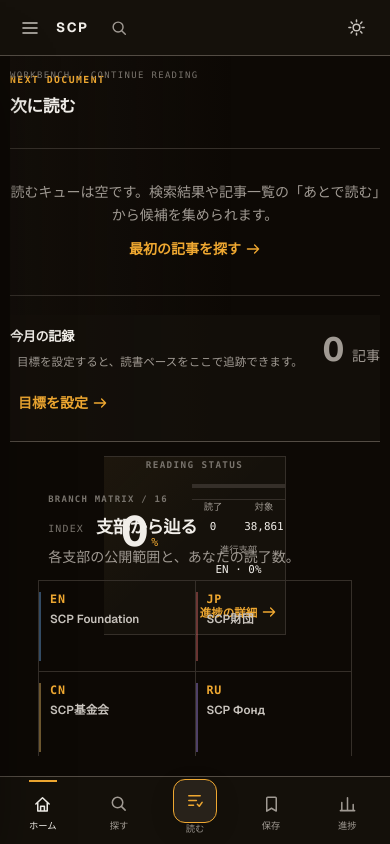
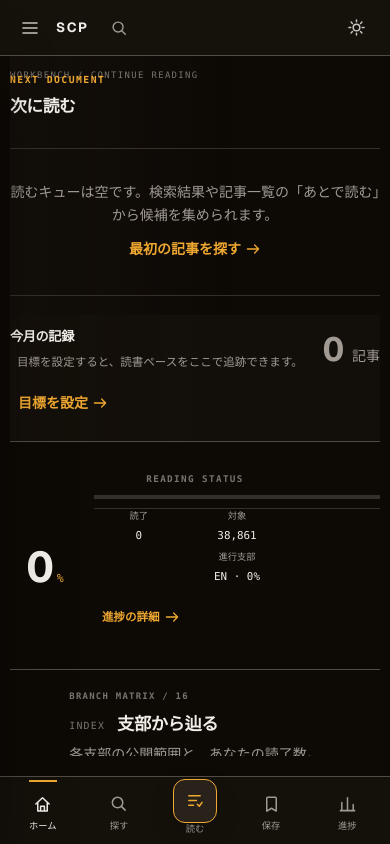
Before and after one commit to Tetsuya4869/scp-central-site, a React (Vite) app: page / in a window 390 px wide. Built offline with nearby package versions, Linux system fonts and the light colour scheme.

Commit message:
Fix mobile home flow and adaptive branch layout
Make the mobile home layout self-sizing, prevent section overlap, use width-driven branch columns, and refresh the offline cache.

```diff
--- a/public/sw.js
+++ b/public/sw.js
@@ -1,5 +1,5 @@
 const CACHE_PREFIX = 'scp-reading-atlas-'
-const CACHE = `${CACHE_PREFIX}v3`
+const CACHE = `${CACHE_PREFIX}v4`
 const LEGACY_CACHES = new Set(['scp-v1'])
 const SCOPE_URL = new URL(self.registration.scope)
 const BASE_PATH = SCOPE_URL.pathname.replace(/\/$/, '')
--- a/src/main.jsx
+++ b/src/main.jsx
@@ -8,6 +8,7 @@
 import './styles/atlas-terminal.css'
 import './styles/mobile-atlas.css'
 import './styles/branch-matrix.css'
+import './styles/mobile-stability.css'
 
 ReactDOM.createRoot(document.getElementById('root')).render(
   <React.StrictMode>
--- /dev/null
+++ b/src/styles/mobile-stability.css
@@ -0,0 +1,223 @@
+/*
+ * Mobile layout stability layer.
+ *
+ * Keep the phone home screen in normal document flow and let available width,
+ * rather than device-specific breakpoints, determine how dense the UI becomes.
+ */
+
+@media (max-width: 48rem) {
+  html {
+    -webkit-text-size-adjust: 100%;
+    text-size-adjust: 100%;
+  }
+
+  .home-page {
+    inline-size: 100%;
+    max-inline-size: none;
+    min-inline-size: 0;
+    overflow: visible;
+  }
+
+  /* Every home section owns its height. This prevents grid/flex remnants from
+     letting content visually spill into the next section on narrow Safari. */
+  .home-workbench,
+  .home-lead,
+  .home-recent {
+    position: relative;
+    inline-size: 100%;
+    max-inline-size: none;
+    min-inline-size: 0;
+    block-size: auto;
+    min-block-size: 0;
+    margin-inline: 0;
+    overflow: visible;
+    flex: 0 0 auto;
+  }
+
+  .home-workbench {
+    display: block;
+  }
+
+  .home-next,
+  .home-month {
+    position: relative;
+    inline-size: 100%;
+    max-inline-size: none;
+    min-inline-size: 0;
+    block-size: auto;
+    min-block-size: 0;
+  }
+
+  /* Reading status: explicit named areas are considerably more robust than
+     row-spans when Dynamic Type / Japanese line wrapping changes row heights. */
+  .home-lead {
+    display: block;
+    contain: layout;
+  }
+
+  .home-progress-ledger {
+    display: grid;
+    grid-template-columns: minmax(4.4rem, auto) minmax(0, 1fr);
+    grid-template-areas:
+      "label label"
+      "figure meter"
+      "figure meta"
+      "figure link";
+    align-items: center;
+    inline-size: 100%;
+    max-inline-size: none;
+    min-inline-size: 0;
+    block-size: auto;
+    min-block-size: 0;
+    margin: 0;
+    padding: 0.9rem 0;
+    gap: 0.55rem 0.85rem;
+    border: 0 !important;
+    background: transparent !important;
+    box-shadow: none !important;
+  }
+
+  .home-progress-ledger::before {
+    grid-area: label;
+    display: block;
+    margin: 0 0 0.05rem;
+  }
+
+  .home-progress-figure {
+    grid-area: figure;
+    align-self: center;
+    min-inline-size: 0;
+  }
+
+  .home-progress-figure span {
+    font-size: clamp(2.35rem, 11vw, 3.05rem);
+    line-height: 0.95;
+  }
+
+  .home-progress-ledger > .home-meter {
+    grid-area: meter;
+    inline-size: 100%;
+    min-inline-size: 0;
+  }
+
+  .home-progress-meta {
+    grid-area: meta;
+    display: grid;
+    grid-template-columns: repeat(auto-fit, minmax(4.6rem, 1fr));
+    inline-size: 100%;
+    min-inline-size: 0;
+    margin: 0;
+    gap: 0.35rem 0.55rem;
+  }
+
+  .home-progress-meta > div {
+    min-inline-size: 0;
+  }
+
+  .home-progress-meta dt,
+  .home-progress-meta dd {
+    overflow-wrap: anywhere;
+  }
+
+  .home-progress-ledger > .text-link {
+    grid-area: link;
+    justify-self: start;
+    min-inline-size: 0;
+  }
+
+  /* Recent items must always start below the status ledger, regardless of
+     content height or font scaling. */
+  .home-recent {
+    clear: both;
+    isolation: isolate;
+    padding-block: 1.05rem;
+  }
+
+  .home-recent-list,
+  .home-recent-item {
+    inline-size: 100%;
+    max-inline-size: none;
+    min-inline-size: 0;
+  }
+
+  .home-recent-item {
+    grid-template-columns: minmax(0, 1fr) auto;
+  }
+
+  .home-recent-title,
+  .home-recent-item .article-designation {
+    min-inline-size: 0;
+    overflow-wrap: anywhere;
+  }
+
+  /* Branch matrix: CSS chooses the number of columns from the space actually
+     available. Typical phones resolve to two columns; wider mobile layouts
+     naturally become three without a hard device-width switch. */
+  .home-branches {
+    position: relative;
+    inline-size: auto;
+    max-inline-size: none;
+    min-inline-size: 0;
+    block-size: auto;
+    min-block-size: 0;
+    margin-inline: calc(-1 * var(--mobile-edge));
+    overflow: visible;
+    flex: 0 0 auto;
+  }
+
+  .home-branch-index {
+    display: grid !important;
+    grid-template-columns: repeat(
+      auto-fit,
+      minmax(clamp(9rem, 43vw, 13rem), 1fr)
+    ) !important;
+    inline-size: 100% !important;
+    max-inline-size: none !important;
+    min-inline-size: 0 !important;
+    margin: 0 !important;
+    padding: 0 !important;
+    gap: 0 !important;
+    overflow: visible !important;
+  }
+
+  .home-branch-row {
+    inline-size: 100%;
+    max-inline-size: none;
+    min-inline-size: 0;
+    block-size: auto;
+    min-block-size: clamp(5.6rem, 24vw, 6.5rem);
+    overflow: hidden;
+  }
+
+  .home-branch-name,
+  .home-branch-name strong,
+  .home-branch-name small,
+  .home-branch-stats {
+    min-inline-size: 0;
+    overflow-wrap: anywhere;
+  }
+}
+
+/* Very narrow phones: the status ledger becomes a simple single-column stack
+   instead of squeezing labels into unusable widths. */
+@media (max-width: 21.5rem) {
+  .home-progress-ledger {
+    grid-template-columns: minmax(0, 1fr);
+    grid-template-areas:
+      "label"
+      "figure"
+      "meter"
+      "meta"
+      "link";
+  }
+
+  .home-progress-figure {
+    display: flex;
+    align-items: baseline;
+    gap: 0.15rem;
+  }
+
+  .home-branch-index {
+    grid-template-columns: minmax(0, 1fr) !important;
+  }
+}
```
